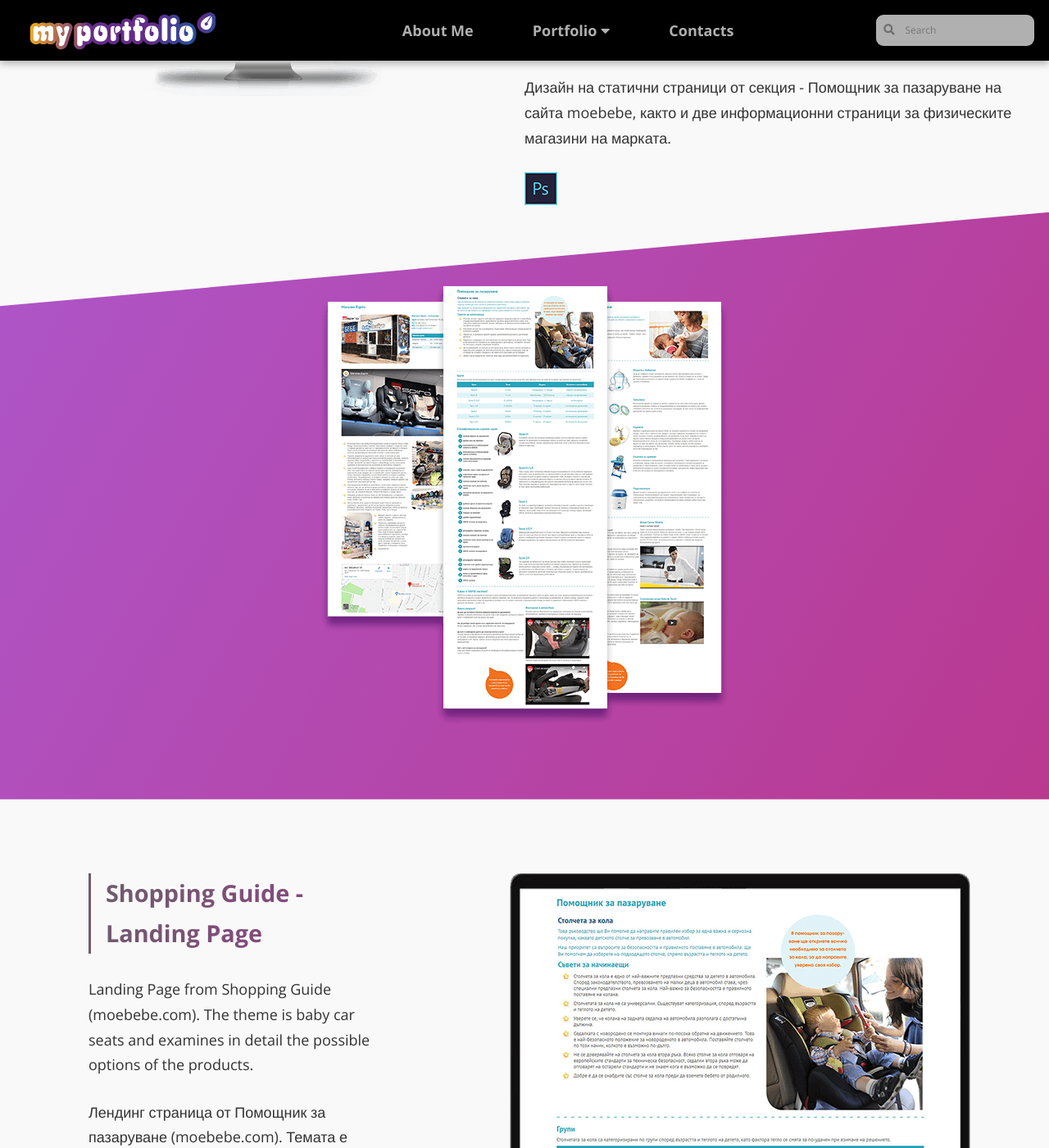
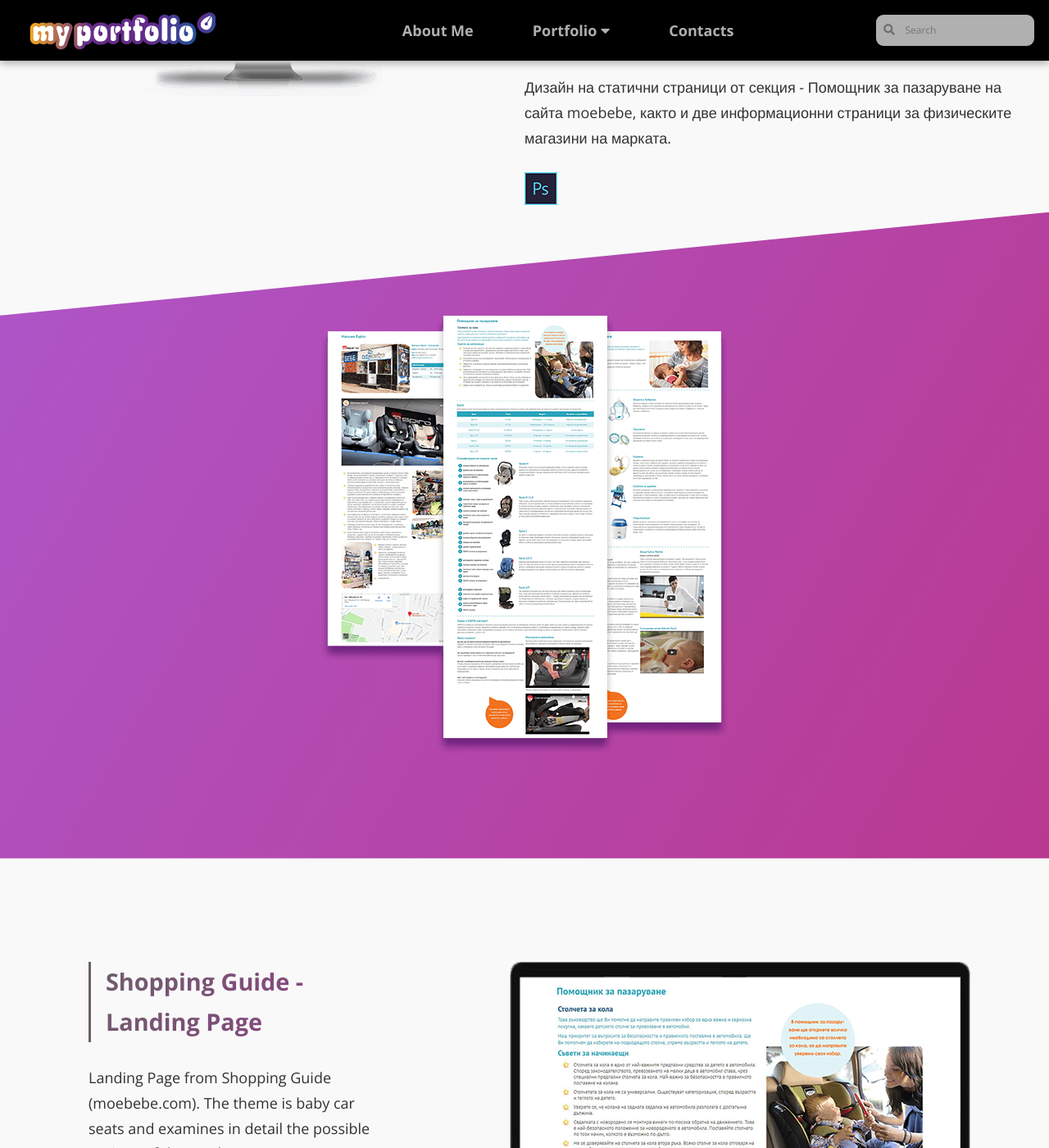
Before and after one commit to LiliyaMilanova/myportfolio, a Jekyll site: the page built from web-design-landing-pages.html, in a window 1280 px wide and 1400 px high, scrolled down 706 px. Shown: the whole window at 82% size. Built offline with Jekyll 4.4.1, drawn with Linux system fonts in a browser that asks for light colours; nearby versions of some CDN libraries.

Commit message:
Update styles.css

```diff
--- a/css/styles.css
+++ b/css/styles.css
@@ -596,7 +596,7 @@ body {
     display: flex;
     flex-direction: column;
     align-items: center;
-    padding: 5rem 0;
+    padding: 7rem 0;
     background: linear-gradient(120deg, rgba(155, 45, 189, 0.8),
     rgba(179, 36, 132, 0.9));
     clip-path: polygon(0px 16%, 100% 0px, 100% 100%, 0px 100%);
@@ -608,7 +608,7 @@ body {
 
 .img-wrap {
     display: flex;
-    padding: 5rem 0;
+    padding: 7rem 0;
 }
 
 .img-wrap:nth-child(odd) {
```
